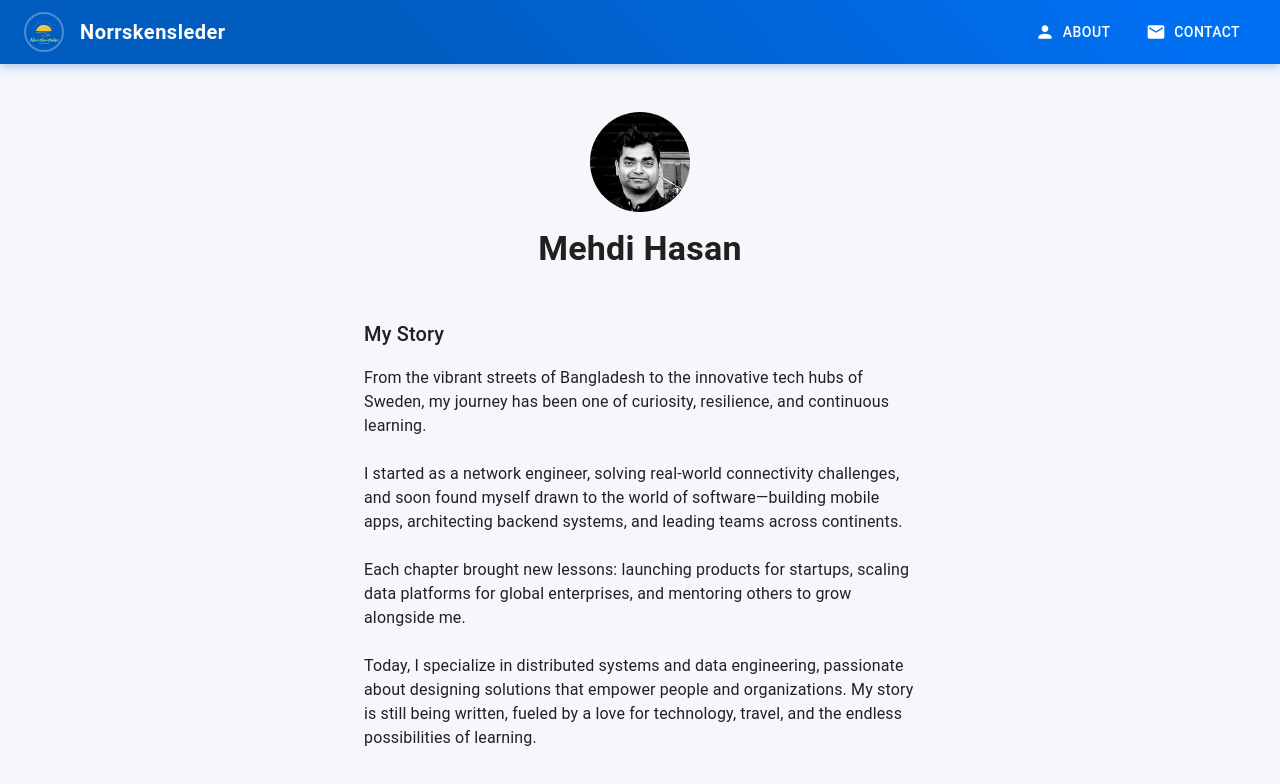
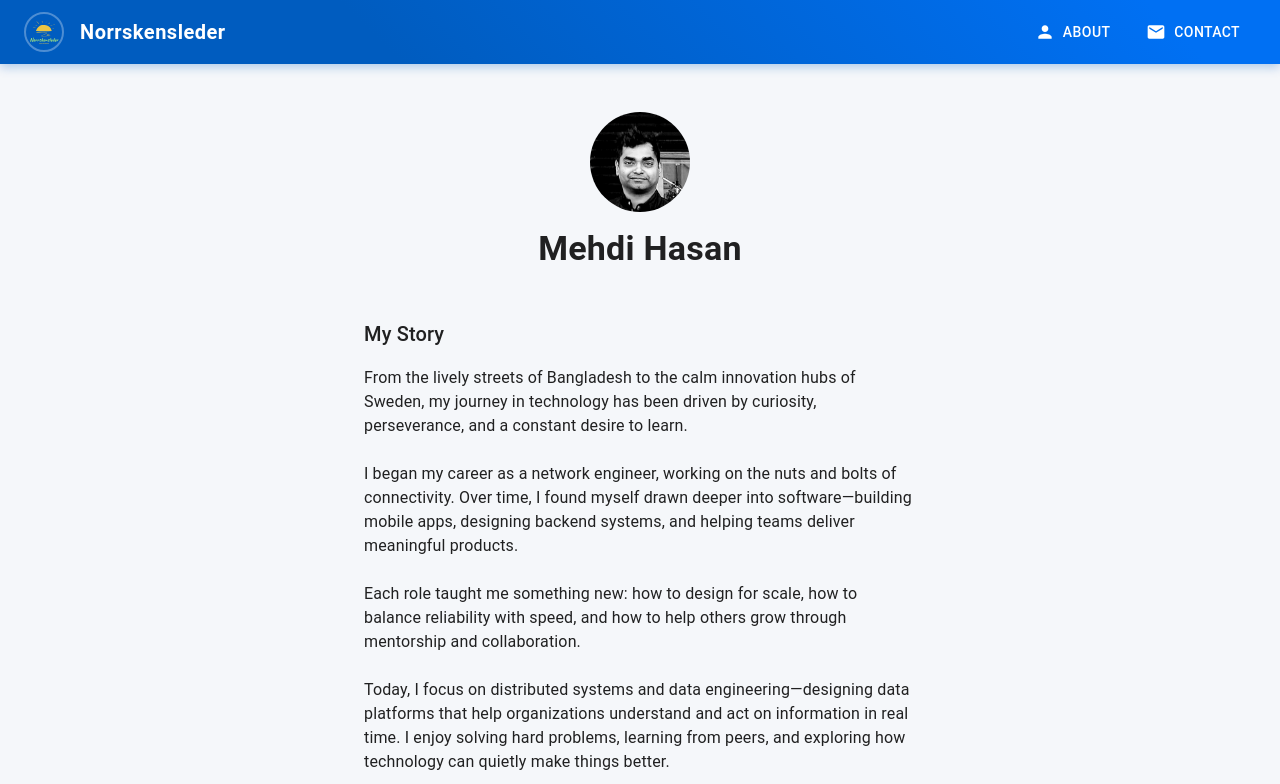
Before and after one commit to mehdihasan/mehdihasan.github.io, a Next.js app: page /about in a window 1280 px wide. Shown: the top 784 px of the page. Built offline with nearby package versions, Linux system fonts and the light colour scheme.

Commit message:
Update about page

```diff
--- a/pages/about.js
+++ b/pages/about.js
@@ -24,13 +24,21 @@ export default function About() {
           My Story
         </Typography>
         <Typography sx={{ mb: 3 }}>
-          From the vibrant streets of Bangladesh to the innovative tech hubs of Sweden, my journey has been one of curiosity, resilience, and continuous learning.
+
+          From the lively streets of Bangladesh to the calm innovation hubs of Sweden, my journey in technology has been driven by curiosity, perseverance, and a constant desire to learn.
+
           <br /><br />
-          I started as a network engineer, solving real-world connectivity challenges, and soon found myself drawn to the world of software—building mobile apps, architecting backend systems, and leading teams across continents.
+          I began my career as a network engineer, working on the nuts and bolts of connectivity. Over time, I found myself drawn deeper into software—building mobile apps, designing backend systems, and helping teams deliver meaningful products.
+
           <br /><br />
-          Each chapter brought new lessons: launching products for startups, scaling data platforms for global enterprises, and mentoring others to grow alongside me.
+          Each role taught me something new: how to design for scale, how to balance reliability with speed, and how to help others grow through mentorship and collaboration.
+
           <br /><br />
-          Today, I specialize in distributed systems and data engineering, passionate about designing solutions that empower people and organizations. My story is still being written, fueled by a love for technology, travel, and the endless possibilities of learning.
+          Today, I focus on distributed systems and data engineering—designing data platforms that help organizations understand and act on information in real time. I enjoy solving hard problems, learning from peers, and exploring how technology can quietly make things better.
+
+          <br /><br />
+          Outside work, I love to travel, take photos, and explore new ideas—because every experience, technical or otherwise, adds another layer to the story I'm still writing.
+
         </Typography>
         <Typography variant="body2" sx={{ color: 'text.secondary', mt: 4 }}>
           Want to know more? Check out my <a href="/profile" style={{ color: '#1976d2' }}>full resume</a>.
```
